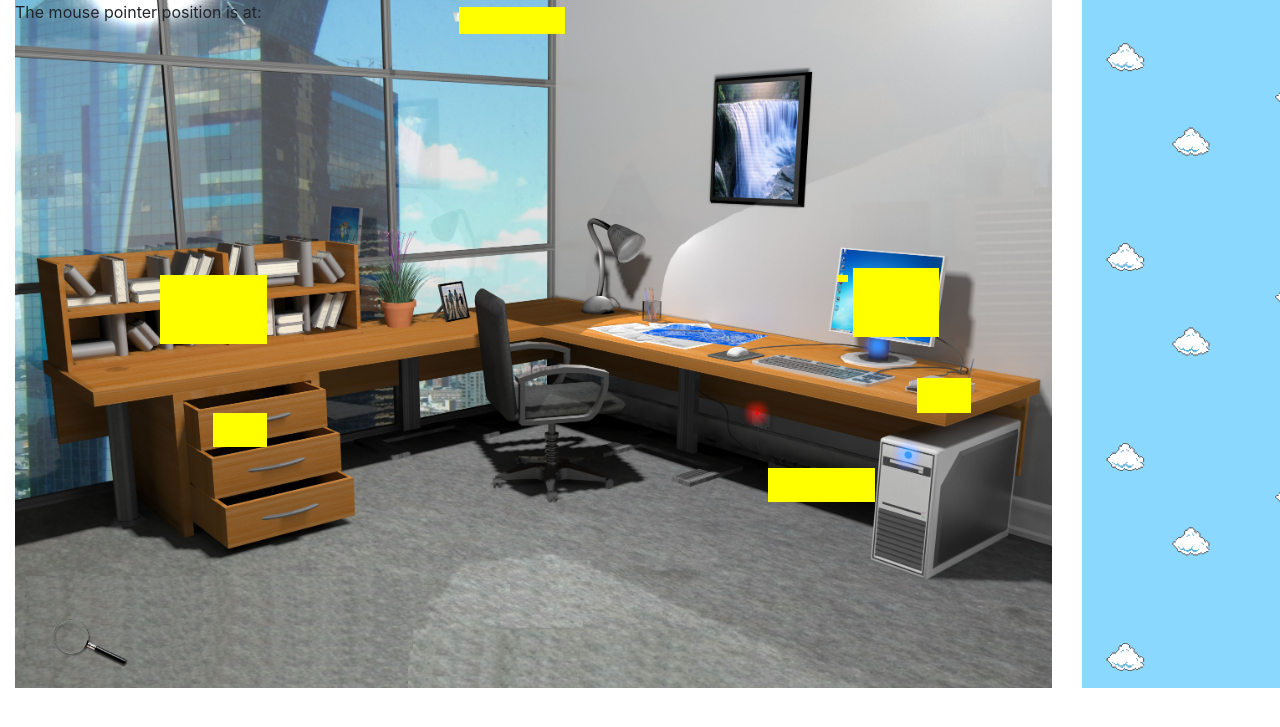
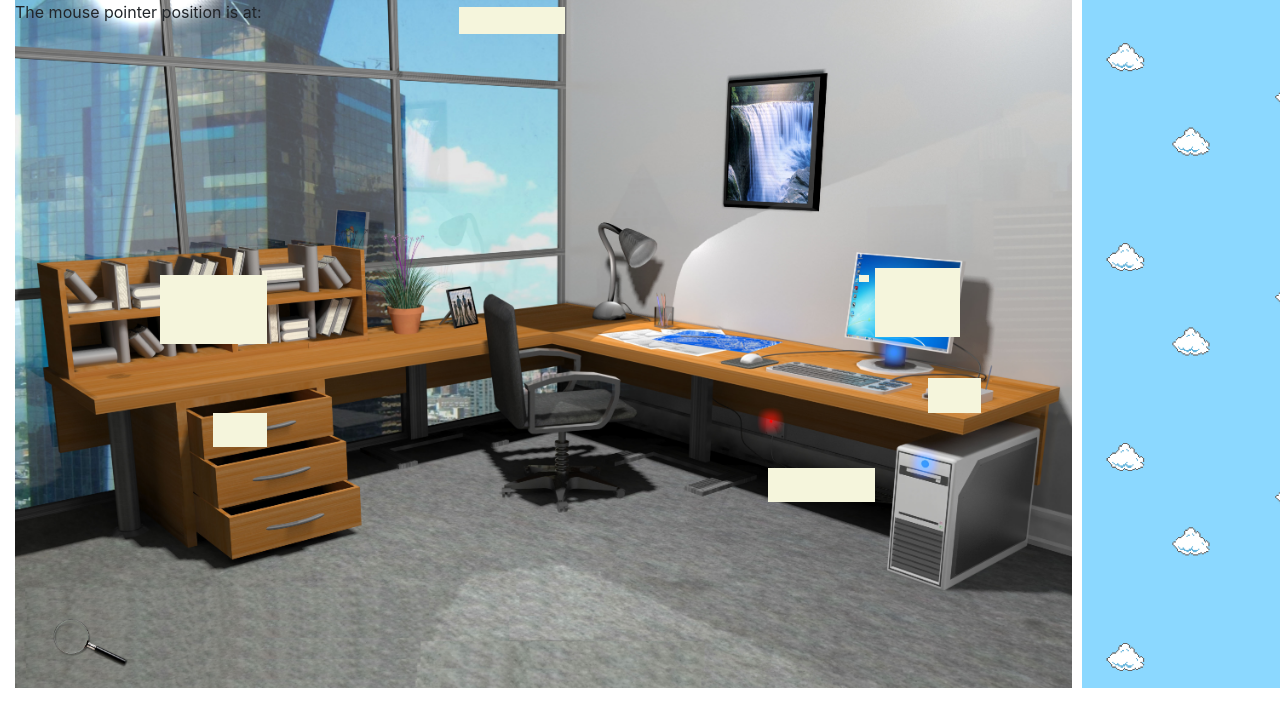
Before and after one commit to Geothrill/Proyecto-EscapeRoom-PoligonoSur, a PHP site: page / in a window 1280 px wide. Shown: the top 727 px of the page. Run offline with PHP 8.4, Linux system fonts and the light colour scheme; some libraries are stand-ins or nearby versions.

Commit message:
Update estilo.css

```diff
--- a/style/estilo.css
+++ b/style/estilo.css
@@ -1,5 +1,4 @@
 body {
-
 	overflow: hidden;
 	/* Para que no se pueda mover la barra */
 }
@@ -9,7 +8,7 @@ body {
     padding-bottom: 62.5%;
     background-repeat: no-repeat;
     background-size: cover;
-    width: 100%;
+    width: 102%;
 	height: 100%;
 	background-color: white;
 }
@@ -29,10 +28,12 @@ body {
 
 .item {
     position: absolute;
-    background-color: yellow;
+
+    background-color: beige;
+
 }
 #router {
-    left: 86%;
+    left: 87%;
     top: 55%;
     width: 5%;
     height: 5%;
@@ -77,7 +78,9 @@ body {
 
 }
 #pc {
-    left: 80%;
+
+    left: 82%;
+
     top: 39%;
     width: 8%;
     height: 10%;
@@ -85,7 +88,11 @@ body {
 }
 
 #navegador {
-    left: 78.5%;
+
+    left: 80.5%;
+
+
+
     top: 40%;
     width: 1%;
     height: 1%;
```
